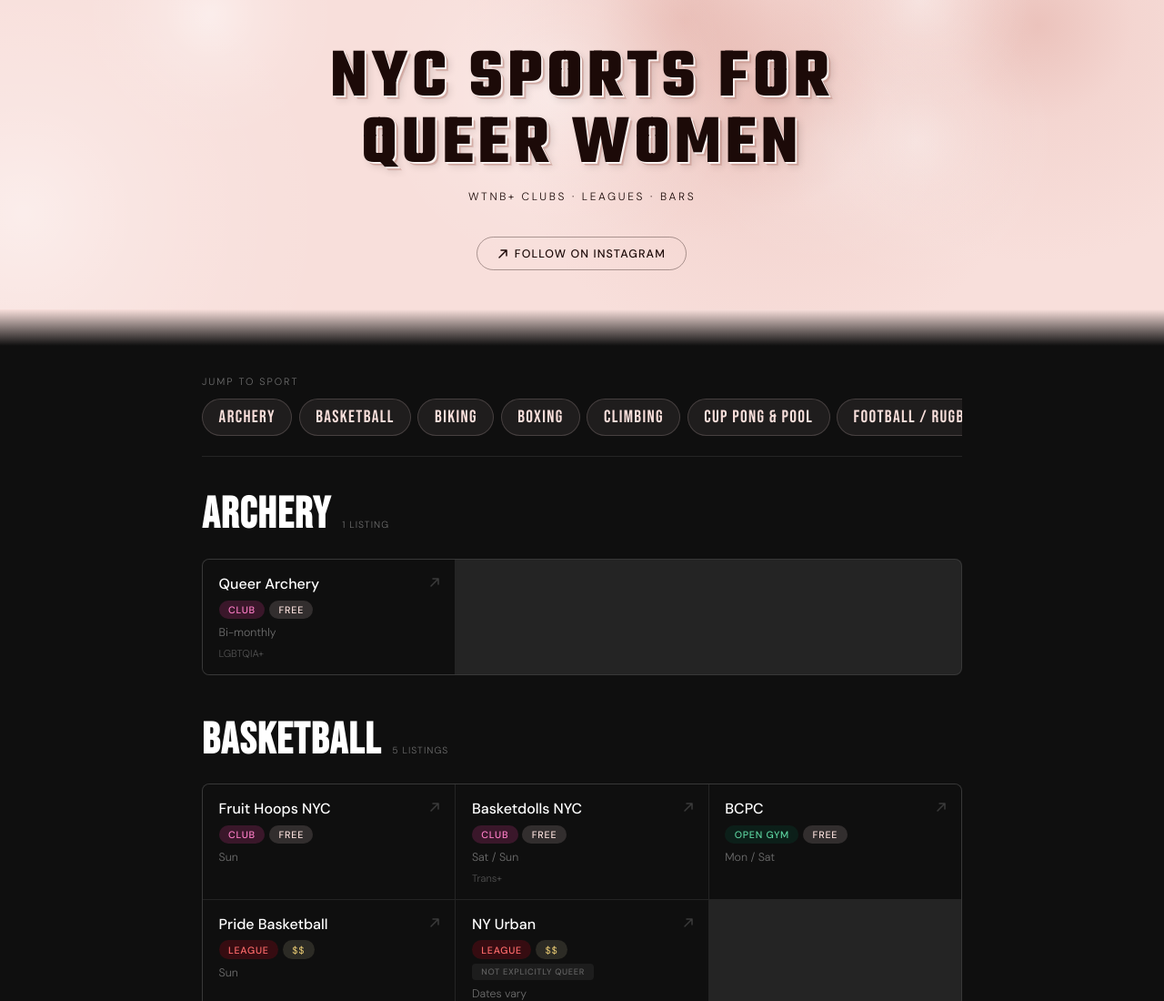
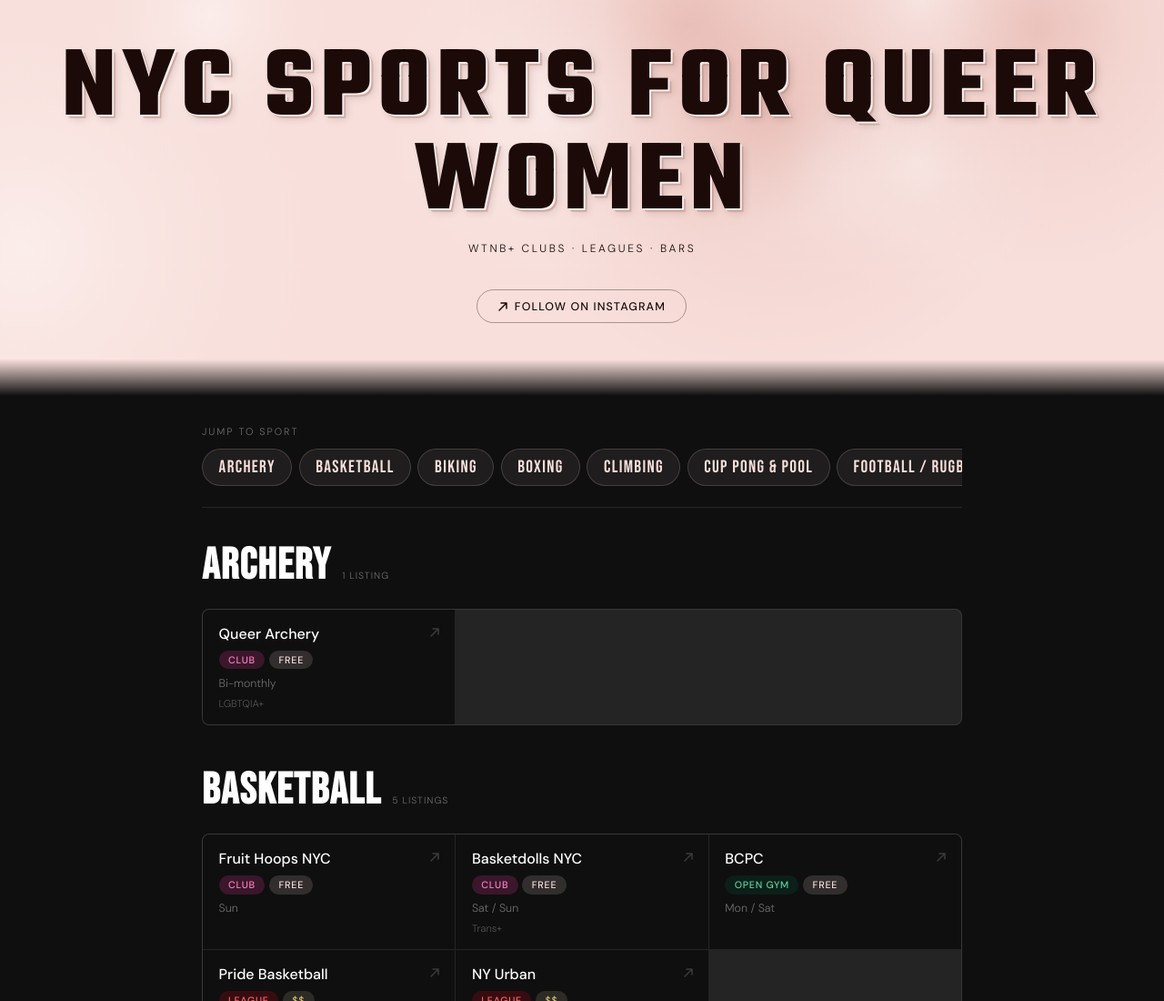
Before and after one commit to thearanelli-maker/queer-sports-nyc, a plain HTML site: page index.html in a window 1280 px wide. Shown: the top 1100 px of the page at 91% size. Drawn offline with Linux system fonts and the light colour scheme; animation ran at ten frames a second.

Commit message:
bigger title, natural wrap

```diff
--- a/index.html
+++ b/index.html
@@ -69,12 +69,12 @@
     .tagline {
       font-family: 'Teko', sans-serif;
       font-weight: 700;
-      font-size: clamp(2.8rem, 11vw, 4.8rem);
+      font-size: clamp(2.8rem, 16vw, 7rem);
       letter-spacing: 0.06em;
       text-transform: uppercase;
       color: #1c0a08;
       margin-bottom: 0.1rem;
-      line-height: 0.95;
+      line-height: 0.92;
       text-shadow:
         1px 1px 0 rgba(255,248,245,0.95),
         2px 2px 0 rgba(255,255,255,0.8),
@@ -414,7 +414,7 @@
 
 <header>
   <canvas id="headerCanvas"></canvas>
-  <p class="tagline">NYC Sports For<br>Queer Women</p>
+  <p class="tagline">NYC Sports For Queer Women</p>
   <p class="subline">WTNB+ clubs · leagues · bars</p>
   <a class="ig-link" href="https://www.instagram.com/queergirlsports/" target="_blank" rel="noopener">
     <svg width="12" height="12" viewBox="0 0 12 12" fill="none" xmlns="http://www.w3.org/2000/svg" style="display:inline-block;vertical-align:middle;flex-shrink:0"><path d="M2 10L10 2M10 2H4M10 2V8" stroke="currentColor" stroke-width="1.5" stroke-linecap="round" stroke-linejoin="round"/></svg> Follow on Instagram
```
